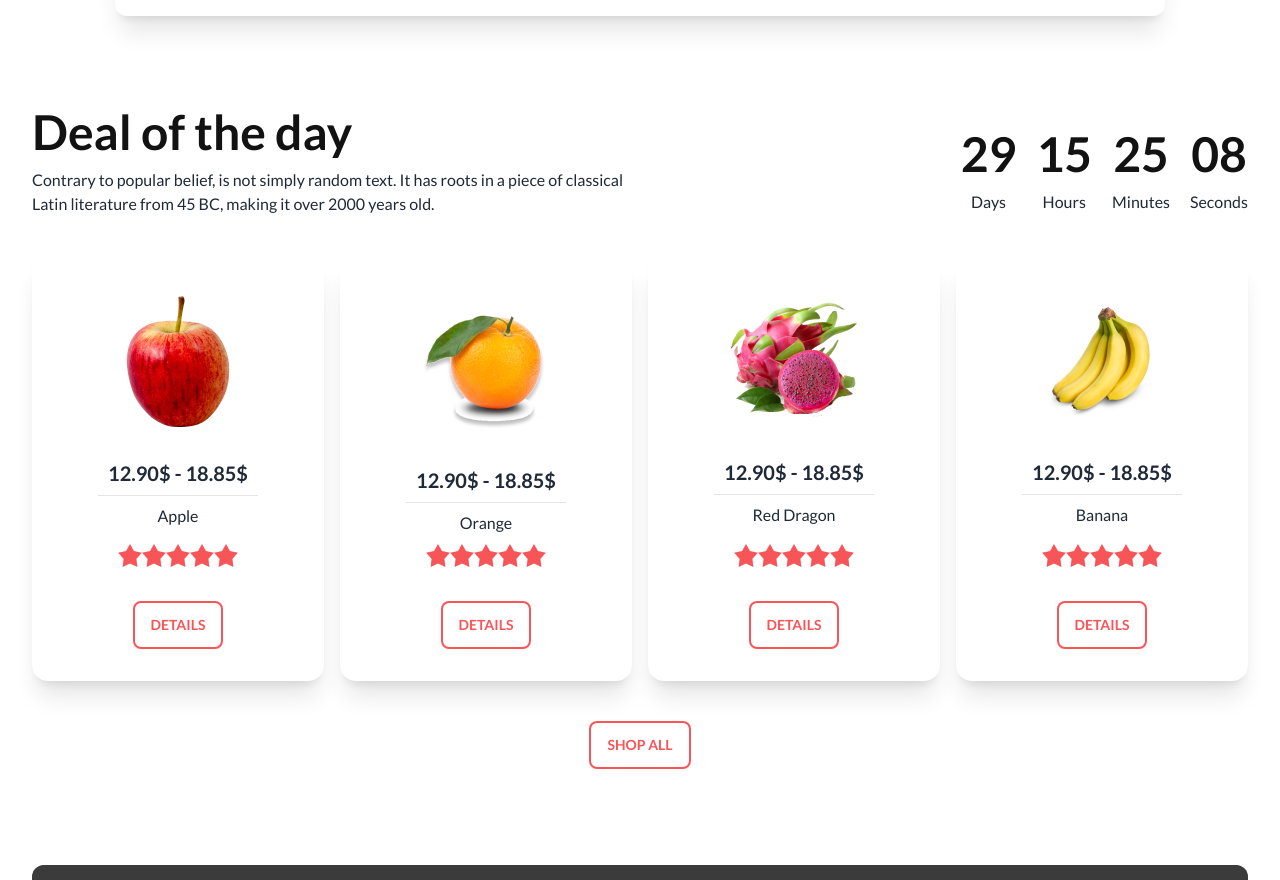
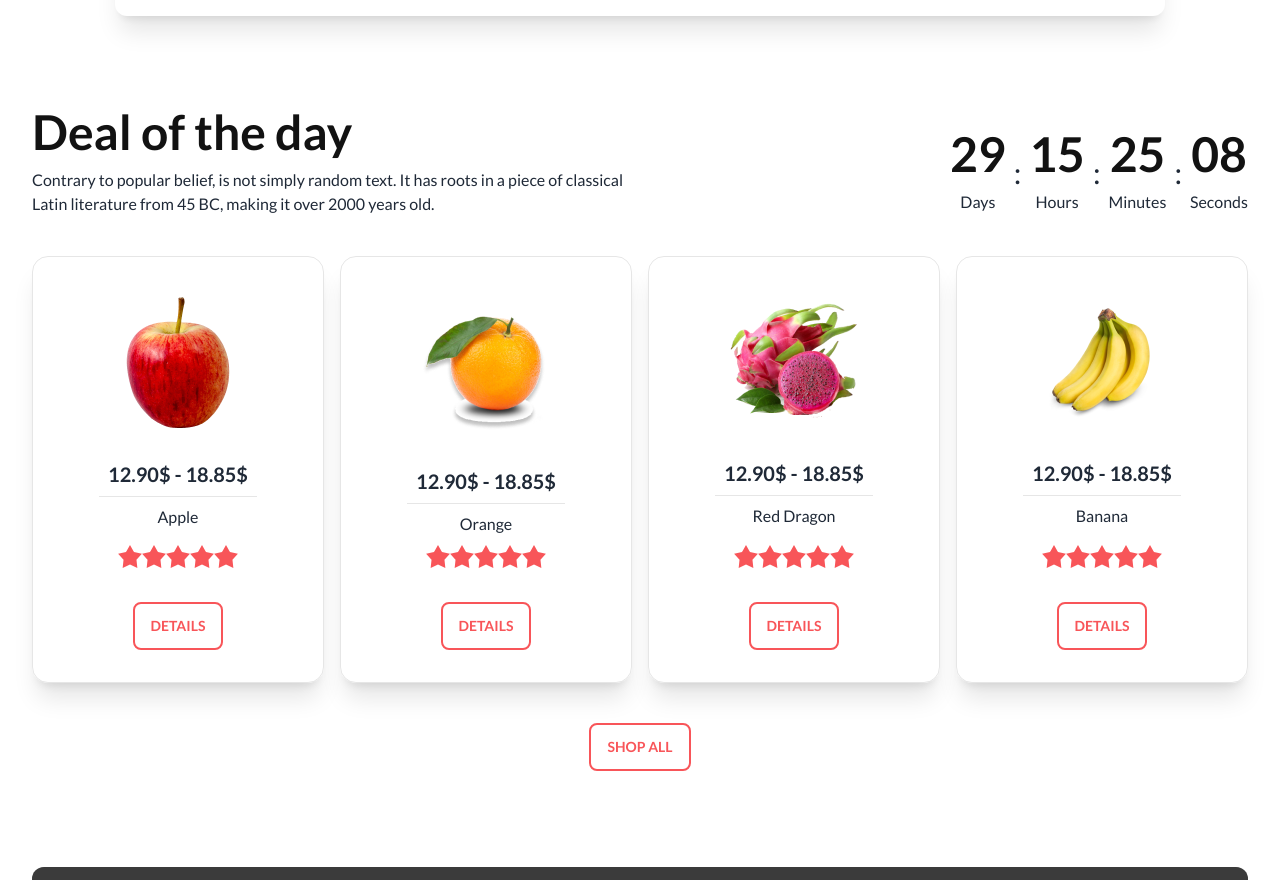
Before and after one commit to taskinahmadalfaruqe/fruit_brust, a plain HTML site: page index.html in a window 1280 px wide. Shown: the part 720-1600 px from the top of the page. Drawn offline with nearby package versions, Linux system fonts and the light colour scheme; grey boxes are pictures that could not be loaded.

Commit message:
check Done

```diff
--- a/index.html
+++ b/index.html
@@ -283,16 +283,16 @@
         <section id="deal" class=" mt-[50px] lg:mt-40 xl:mt-48 space-y-6">
             <div class="container flex flex-col gap-10">
                 <div class="hedding flex lg:justify-between justify-center items-center flex-col lg:flex-row text-center lg:text-start space-y-5">
-                    <div class="text w-[100%] lg:w-[615px] space-y-3">
+                    <div class="text w-[100%] md:w-[615px] space-y-3">
                         <h2 class="font-bold text-4xl lg:text-5xl text-black">Deal of the day</h2>
                         <p>Contrary to popular belief, is not simply random text. It has roots in a piece of classical Latin literature from 45 BC, making it over 2000 years old.</p>
                     </div>
                     <div class="time">
-                        <ul class="flex gap-5">
-                            <li class="flex flex-col items-center justify-center gap-3"><span class="font-bold text-5xl text-black">29</span><span>Days</span></li>
-                            <li class="flex flex-col items-center justify-center gap-3"><span class="font-bold text-5xl text-black">15</span><span>Hours</span></li>
-                            <li class="flex flex-col items-center justify-center gap-3"><span class="font-bold text-5xl text-black">25</span><span>Minutes</span></li>
-                            <li class="flex flex-col items-center justify-center gap-3"><span class="font-bold text-5xl text-black">08</span><span>Seconds</span></li>
+                        <ul class="flex gap-2 items-center justify-between">
+                            <li class="flex flex-col items-center justify-center gap-3"><span class="font-bold text-3xl lg:text-5xl text-black">29</span><span>Days</span></li> <span class="text-3xl">:</span>
+                            <li class="flex flex-col items-center justify-center gap-3"><span class="font-bold text-3xl lg:text-5xl text-black">15</span><span>Hours</span></li> <span class="text-3xl">:</span>
+                            <li class="flex flex-col items-center justify-center gap-3"><span class="font-bold text-3xl lg:text-5xl text-black">25</span><span>Minutes</span></li> <span class="text-3xl">:</span>
+                            <li class="flex flex-col items-center justify-center gap-3"><span class="font-bold text-3xl lg:text-5xl text-black">08</span><span>Seconds</span></li>
                         </ul>
                     </div>
                 </div>
@@ -302,7 +302,7 @@
                     <div class="card grid grid-cols-1 md:grid-cols-2 lg:grid-cols-4 gap-4">
 
                         <!-- card 01  -->
-                        <div class="card  shadow-xl">
+                        <div class="card  shadow-xl border border-[#1212121A]">
                             <figure class="px-10 pt-10">
                               <img src="./images/fruit6.png" alt="Picture" class="rounded-xl" />
                             </figure>
@@ -346,7 +346,7 @@
                         </div>
 
                         <!-- card 02  -->
-                        <div class="card  shadow-xl">
+                        <div class="card  shadow-xl border border-[#1212121A]">
                             <figure class="px-10 pt-10">
                               <img src="./images/fruit7.png" alt="Picture" class="rounded-xl" />
                             </figure>
@@ -369,7 +369,7 @@
                                 <div class="modal">
                                 <div class="modal-box space-y-5">
                                     <div class="image flex justify-center items-center ">
-                                        <img src="./images/fruit7.png" alt="">
+                                        <img src="./images/fruit2.png" alt="">
                                     </div>
                                     <h3 class="font-bold text-lg">Orange!</h3>
                                     <p class=""> Professional employees are there for you to pick the most amazing and fresh fruits.</p>
@@ -390,7 +390,7 @@
                         </div>
 
                         <!-- card 03  -->
-                        <div class="card  shadow-xl">
+                        <div class="card  shadow-xl border border-[#1212121A]">
                             <figure class="px-10 pt-10">
                               <img src="./images/fruit8.png" alt="Picture" class="rounded-xl" />
                             </figure>
@@ -436,7 +436,7 @@
                         </div>
 
                         <!-- card 04  -->
-                        <div class="card  shadow-xl">
+                        <div class="card  shadow-xl border border-[#1212121A]">
                             <figure class="px-10 pt-10">
                               <img src="./images/fruit9.png" alt="Picture" class="rounded-xl" />
                             </figure>
```
